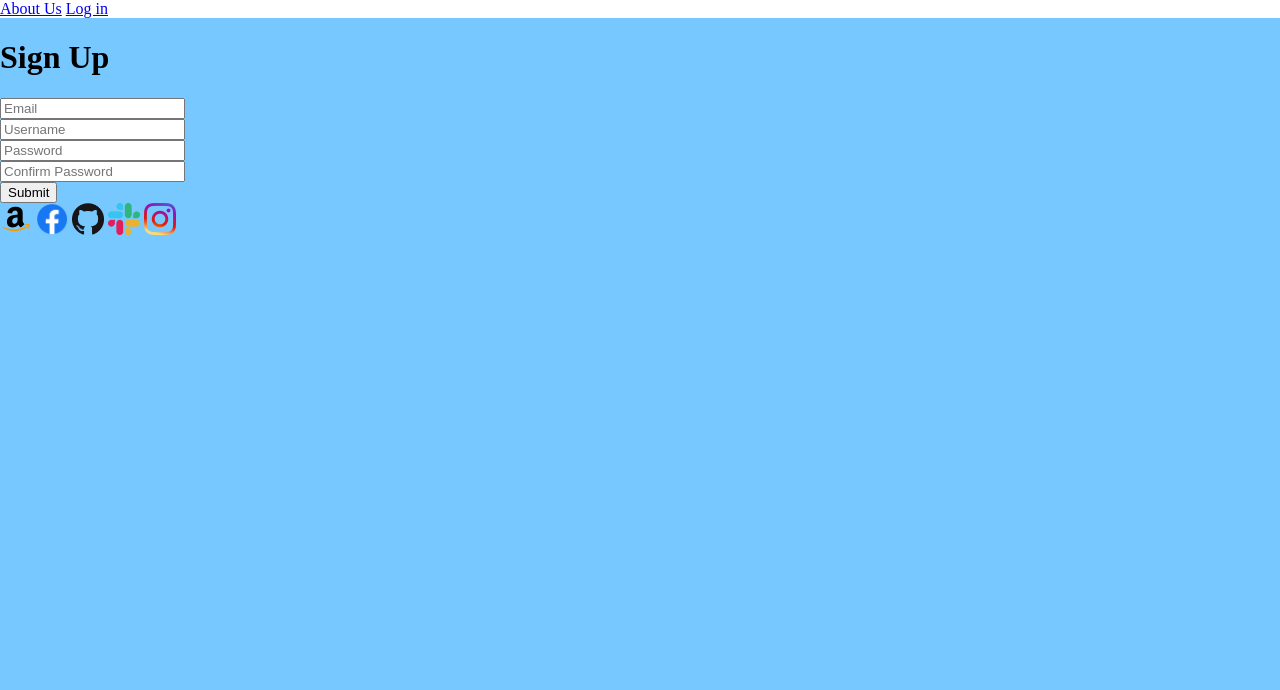
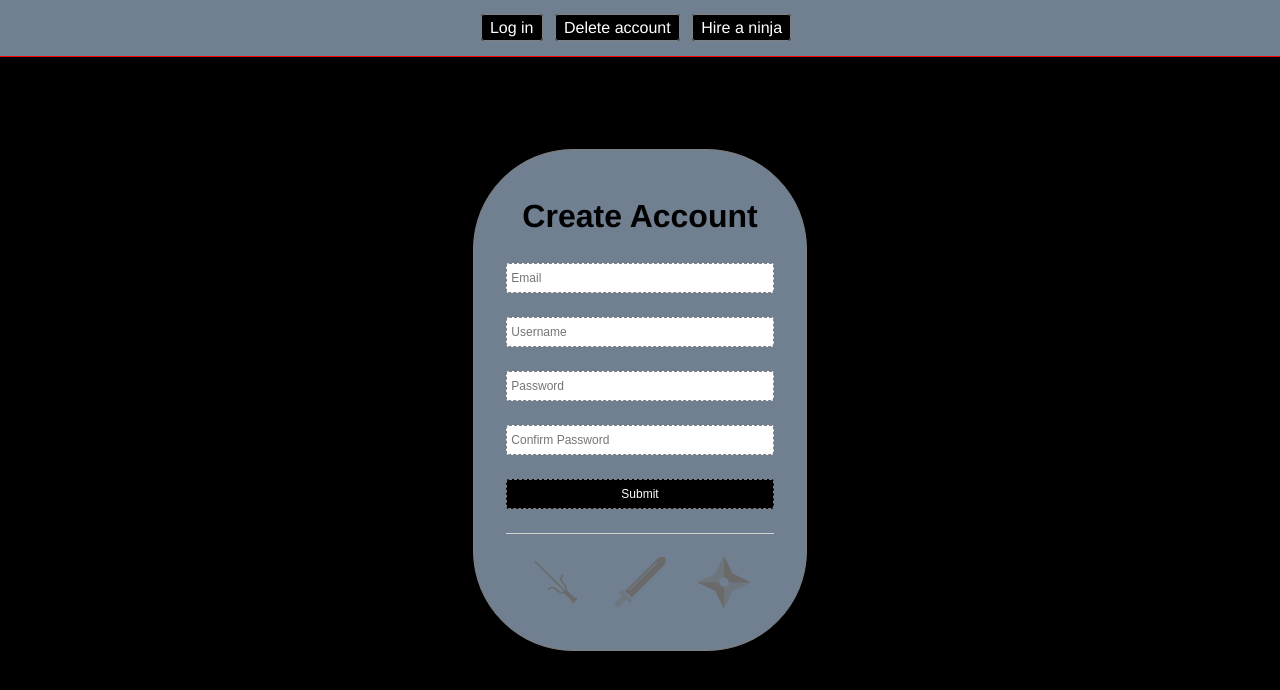
Before and after one commit to danficklin/HTMLRegisterPage, a plain HTML site: page index.html in a window 1280 px wide. Drawn offline with Linux system fonts and the light colour scheme.

Commit message:
Finished HTML Register Page

```diff
--- a/index.html
+++ b/index.html
@@ -5,15 +5,17 @@
     <meta http-equiv="X-UA-Compatible" content="IE=edge">
     <meta name="viewport" content="width=device-width, initial-scale=1.0">
     <link rel="stylesheet" href="./main.css">
-    <title>Register Page</title>
+    <title>Register as a ninja</title>
 </head>
 <body>
     <header>
-        <a href="#">About Us</a>
         <a href="#">Log in</a>
+        <a href="#">Delete account</a>
+        <a href="#">Hire a ninja</a>
+
     </header>
-    <div>
-        <h1>Sign Up</h1>
+    <div class="container">
+        <h1>Create Account</h1>
         <form>
             <div>
                 <input type="email" placeholder="Email" name="email" required />
@@ -32,11 +34,10 @@
             </div>
         </form>
         <footer>
-                <img src="./assets/amazon.png" alt="Amazon icon" height="32" width="32" />
-                <img src="./assets/facebook.png" alt="Facebook icon" height="32" width="32" />
-                <img src="./assets/github.png" alt="Github icon" height="32" width="32" />
-                <img src="./assets/slack.png" alt="Slack icon" height="32" width="32" />
-                <img src="./assets/insta.png" alt="Instagram icon" height="32" width="32" />
+                <img src="./assets/sai.png" alt="Sai icon" height="64" width="64" />
+                <img src="./assets/sword.png" alt="Sword icon" height="64" width="64" />
+                <img src="./assets/shuriken.png" alt="Shuriken icon" height="64" width="64" />
+
         </footer>
     </div>
 
--- a/main.css
+++ b/main.css
@@ -1,8 +1,81 @@
 body {
-    background-color: #76c8ff;
+    background-color: black;
     margin: 0;
+    font-family: 'Franklin Gothic Medium', 'Arial Narrow', Arial, sans-serif;
+    display: flex;
+    height: 100vh;
 }
 
 header {
-    background-color: white;
+    background-color: slategrey;
+    text-align: center;
+    padding: 1rem 0;
+    border-bottom: solid 1px red;
+    box-shadow: 0 4px 8px 0 rgba(0, 0, 0, 0.2), 0 6px 20px 0 rgba(0, 0, 0, 0.19);
+    position: fixed;
+    top: 0;
+    left: 0;
+    width: 100vw;
+
 }
+
+header a {
+    color: white;
+    background-color: black;
+    border: solid 1px gray;
+    border-radius: 3px;
+    padding: .25rem .5rem;
+    margin-right: .5rem;
+    line-height: 1.5rem;
+    text-decoration: none;
+}
+
+header a:hover, form button:hover {
+    background-color: red;
+    cursor: crosshair;
+}
+
+.container {
+margin: auto;
+padding: 2rem;
+background-color: slategrey;
+border: solid 1px gray;
+border-radius: 100px;
+box-shadow: 0 8px 12px 0 rgba(0, 0, 0, 0.3), 0 6px 20px 0 rgba(0, 0, 0, 1);
+}
+
+.container > h1 {
+    margin: 1rem 1rem 1rem 1rem;
+}
+
+form input, form button {
+    width: 100%;
+    min-width: 200px;
+    box-sizing: border-box;
+    margin: .75rem 0;
+    padding: .25rem;
+    line-height: 1.25rem;
+    font-size: .75em;
+    border: dashed 1px gray;
+    border-radius: 3px;
+}
+
+form button {
+    color: white;
+    background-color: black;
+}
+
+footer {
+    margin-top: .75rem;
+    border-top: solid 1px lightgray;
+    padding-top: 1rem;
+    text-align: center;
+}
+
+footer img {
+    margin: 0 .5rem;
+}
+
+footer img:hover {
+    cursor: crosshair;
+}
```
Also changed, not shown: assets/amazon.png (deleted), assets/facebook.png (deleted), assets/github.png (deleted), assets/insta.png (deleted), assets/sai.png (added), assets/shuriken.png (added), assets/slack.png (deleted), assets/sword.png (added).
